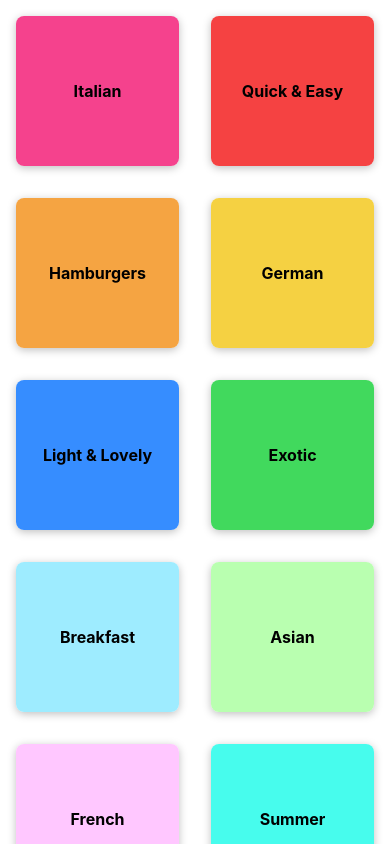
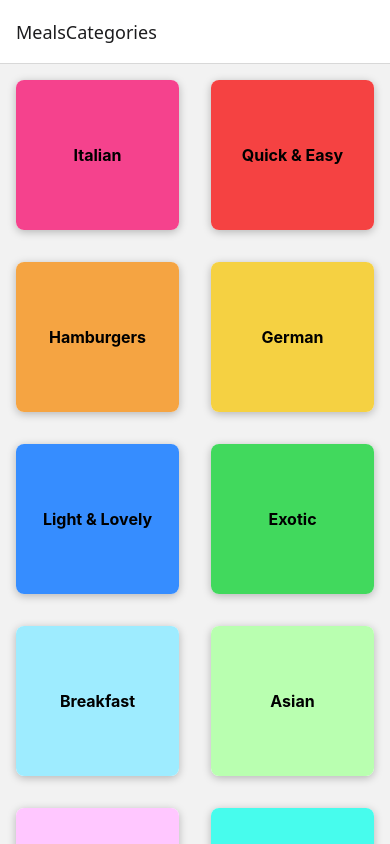
Before and after one commit to evelinmarit/RNCourse3_MealApp, a React Native app: screen / in a window 390 px wide. Built offline with nearby package versions, Linux system fonts and the light colour scheme.

Commit message:
Getting Started with the React Navigation Package, p 95

```diff
--- a/App.js
+++ b/App.js
@@ -1,18 +1,25 @@
-import { StatusBar } from 'expo-status-bar';
-import { StyleSheet, Text, View } from 'react-native';
-import CategoriesScreen from './screens/CategoriesScreen';
+import { StatusBar } from "expo-status-bar";
+import { StyleSheet, Text, View } from "react-native";
+import { NavigationContainer } from "@react-navigation/native";
+import { createNativeStackNavigator } from "@react-navigation/native-stack";
+
+import CategoriesScreen from "./screens/CategoriesScreen";
+
+const Stack = createNativeStackNavigator();
 
 export default function App() {
   return (
     <>
-    <StatusBar style='light' />
-    <CategoriesScreen />
+      <StatusBar style="dark" />
+      <NavigationContainer>
+        <Stack.Navigator>
+          <Stack.Screen name="MealsCategories" component={CategoriesScreen} />
+        </Stack.Navigator>
+      </NavigationContainer>
     </>
   );
 }
 
 const styles = StyleSheet.create({
-  container: {
-
-  },
+  container: {},
 });
--- a/package.json
+++ b/package.json
@@ -10,11 +10,15 @@
     "eject": "expo eject"
   },
   "dependencies": {
+    "@react-navigation/native": "^7.1.14",
+    "@react-navigation/native-stack": "^7.3.21",
     "expo": "^53.0.0",
     "expo-status-bar": "~2.2.3",
     "react": "19.0.0",
     "react-dom": "19.0.0",
     "react-native": "0.79.4",
+    "react-native-safe-area-context": "5.4.0",
+    "react-native-screens": "~4.11.1",
     "react-native-web": "^0.20.0"
   },
   "devDependencies": {
```
Also changed, not shown: 1 other file (tests, documents, lock files or other folders).
